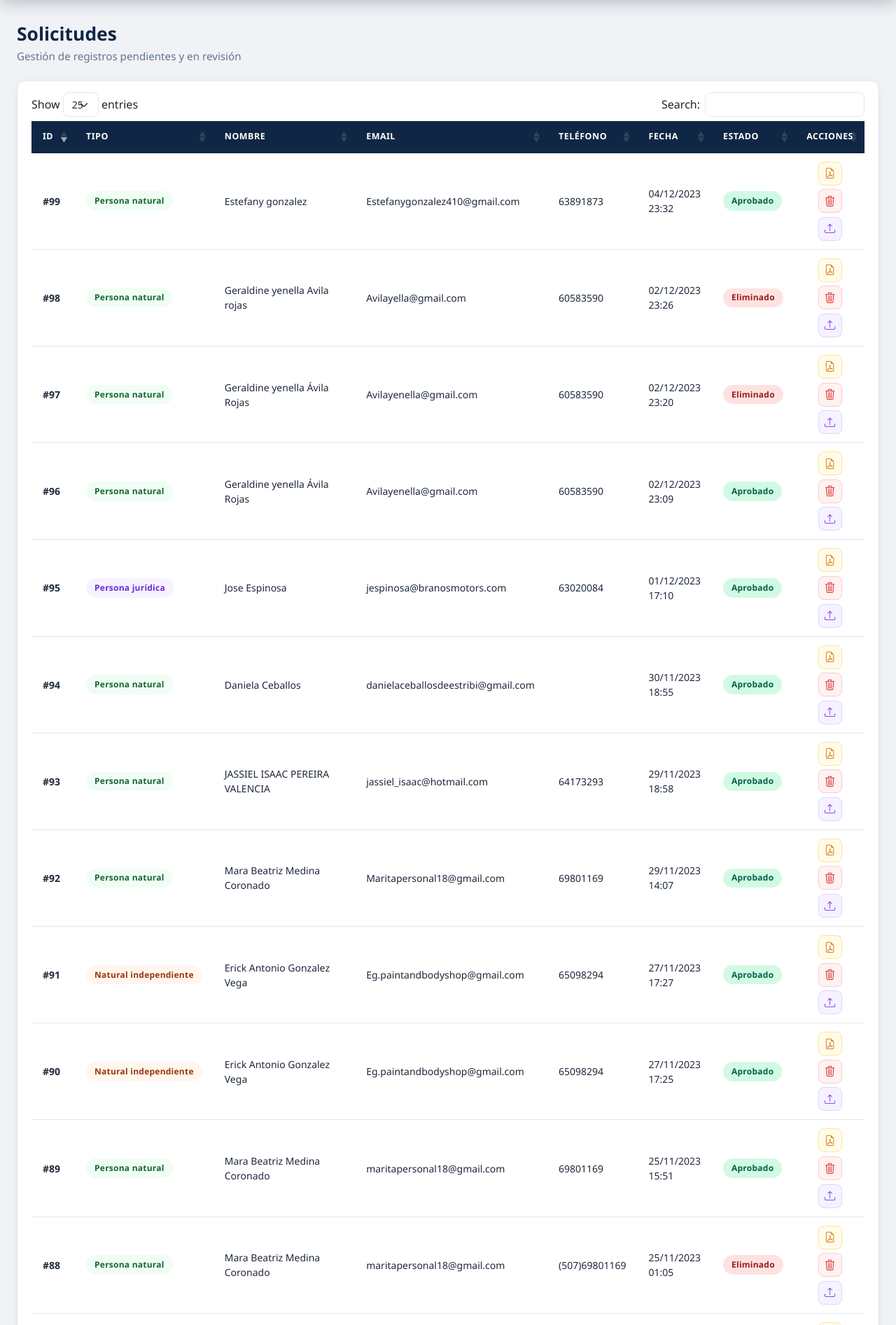
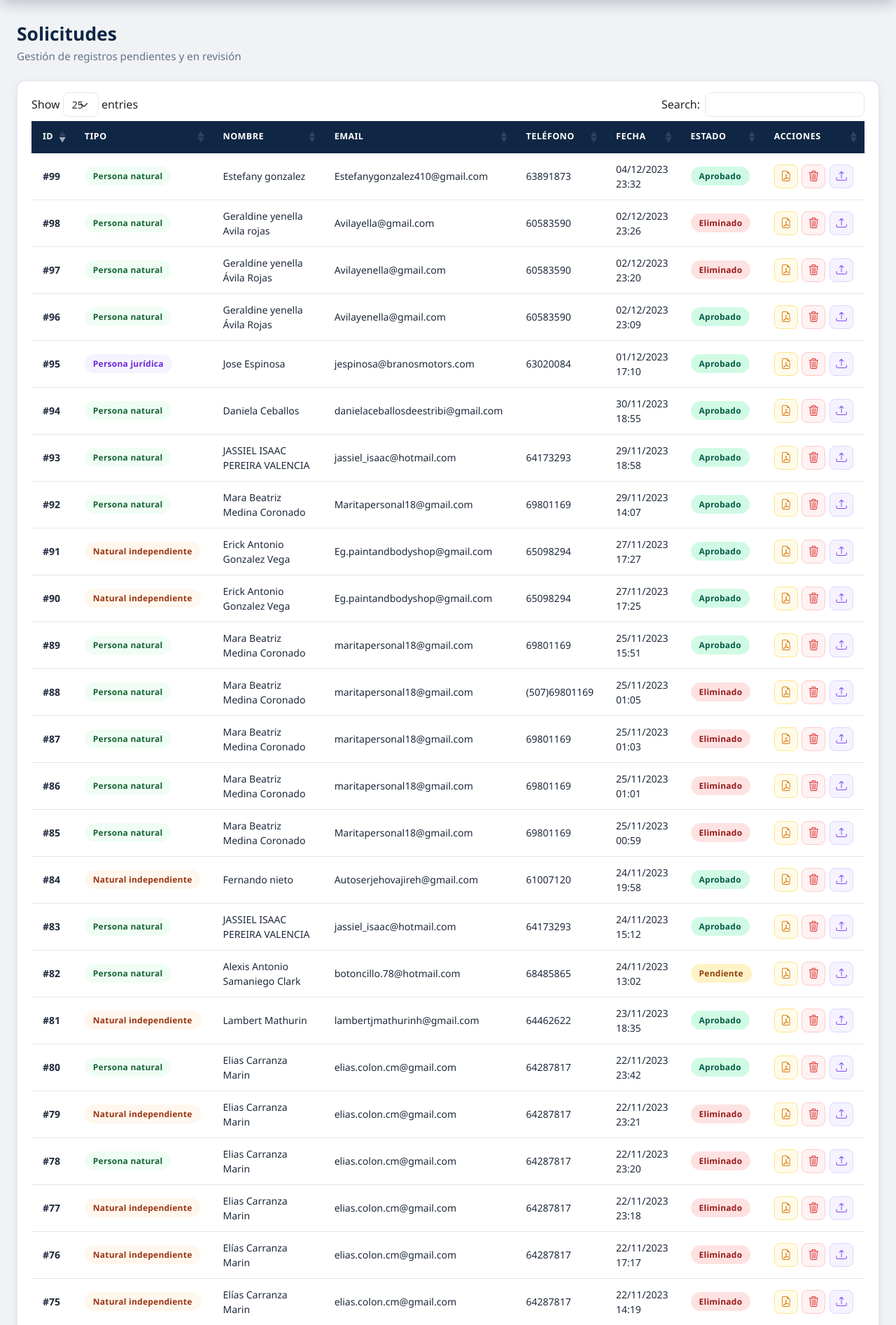
Before and after one commit to parrietagit25/subastaspcr, a PHP site: page /php20/subasta/main.php in a window 1280 px wide. Shown: the part 67-1960 px from the top of the page at 70% size. Run offline with PHP 8.4, Linux system fonts and the light colour scheme; a user stored in the database is signed in; data comes from the database, SQL or seed files in the repository; some libraries are stand-ins or nearby versions.

Commit message:
nuevo look and feeld

```diff
--- a/php20/subasta/css/admin-corporate.css
+++ b/php20/subasta/css/admin-corporate.css
@@ -179,9 +179,11 @@ body.admin-body {
 /* Action buttons */
 .btn-actions {
   display: flex;
-  flex-wrap: wrap;
+  flex-wrap: nowrap;
   gap: 0.35rem;
   justify-content: center;
+  align-items: center;
+  white-space: nowrap;
 }
 
 .btn-action {
```
Also changed, not shown: 1 other file.
